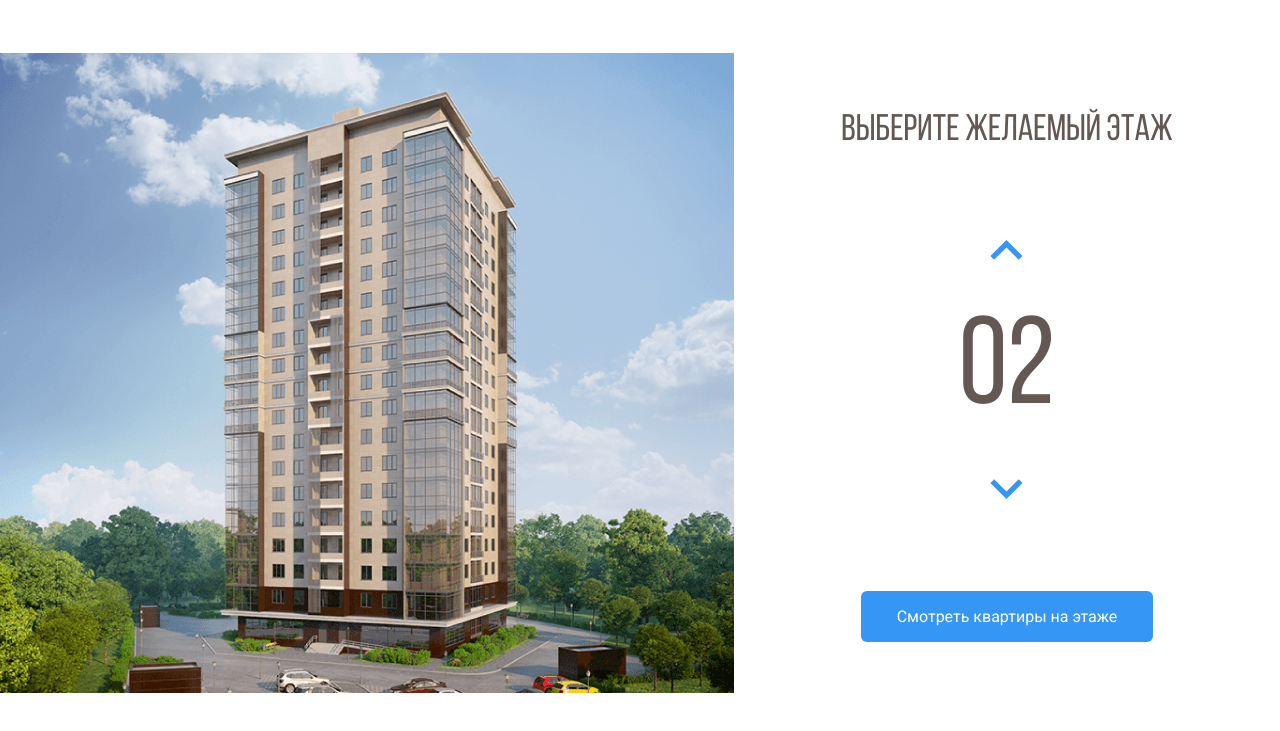
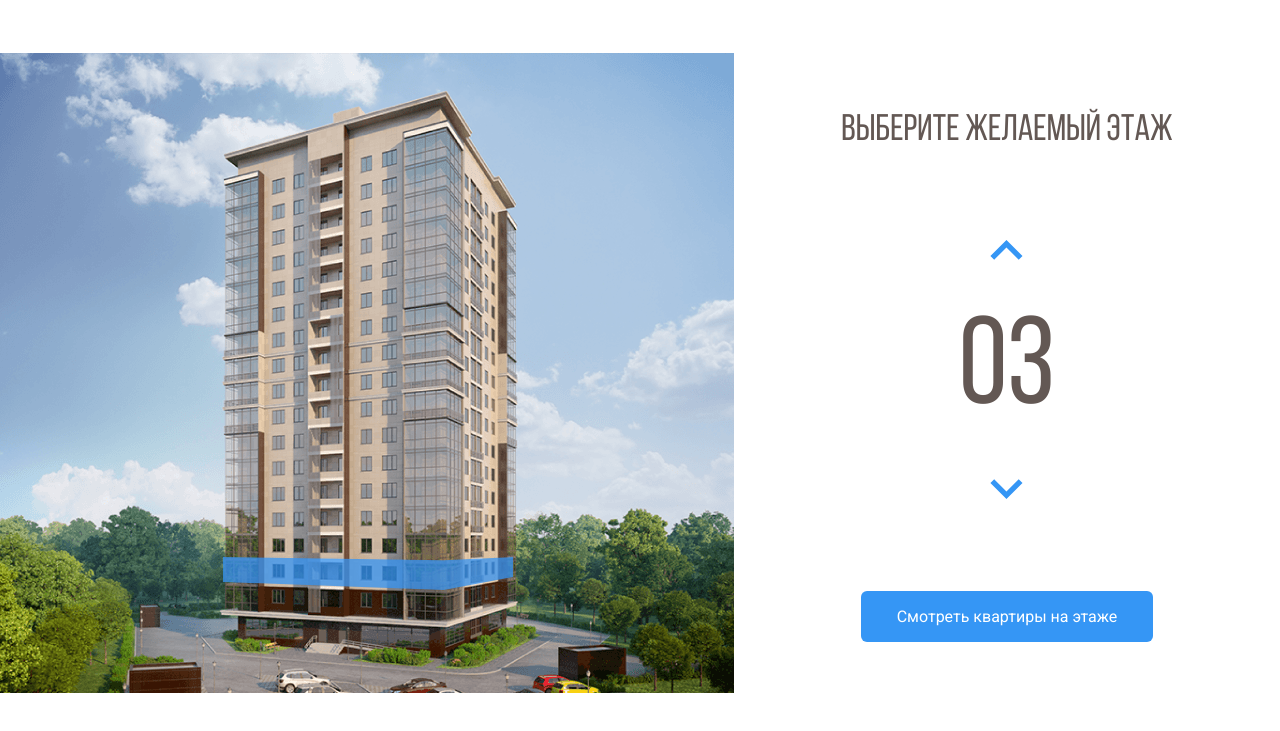
Before and after one commit to mkachalko/Melody, a plain HTML site: page index.html in a window 1280 px wide. Both pictures are taken after a click on the button 1006 px from the left and 321 px from the top of the page. Shown: the part 69-800 px from the top of the page. Drawn offline with nearby package versions, Linux system fonts and the light colour scheme.

Commit message:
Added JavaScript file

```diff
--- a/css/style.css
+++ b/css/style.css
@@ -79,6 +79,9 @@ body {
 .home-image path:hover {
 	opacity: 1;
 }
+path.current-floor {
+	opacity: 1;
+}
 .counter-group {
 	display: flex;
 	flex-direction: column;
--- a/index.html
+++ b/index.html
@@ -53,23 +53,23 @@
                  </pattern>
                <image id="image0" width="740" height="640" xlink:href="img/home.png">
            </defs>
-           <path d="M222 530L442.8 538L512 524.3V546L443.5 565.7L222 554.7V530Z" fill="#3595F6" fill-opacity="0.75"/>
-           <path d="M223 529V504L443.3 507.3L513 504V524L443.7 537L223 529Z" fill="#3595F6" fill-opacity="0.75"/>
-           <path d="M223 503V478H444H513V501L445 508L223 503Z" fill="#3595F6" fill-opacity="0.75"/>
-           <path d="M223 479V454L444.3 450.3L512 457V479H444" fill="#3595F6" fill-opacity="0.75"/>
-           <path d="M223 453V427L444.5 423.7L513 434.7V456L444 449.3L223 453Z" fill="#3595F6" fill-opacity="0.75"/>
-           <path d="M222 426V402.3L443 390L514 413V434.3L443 422L222 426Z" fill="#3595F6" fill-opacity="0.75"/>
-           <path d="M222 404V379L444.2 362.7L514 391.3V412L443.7 390.3L222 404Z" fill="#3595F6" fill-opacity="0.75"/>
-           <path d="M222 379V354L444.5 333.7L514 370.3V391L442 362.3L222 379Z" fill="#3595F6" fill-opacity="0.75"/>
-           <path d="M222 353V329L445 304.3L514 348.3V370L444.7 332L222 353Z" fill="#3595F6" fill-opacity="0.75"/>
-           <path d="M222 328V304L444.5 275.3L514 326.3V347L443.7 304.7L222 328Z" fill="#3595F6" fill-opacity="0.75"/>
-           <path d="M221 304V280L443.3 247L514 306.3V326L444 275.3L221 304Z" fill="#3595F6" fill-opacity="0.75"/>
-           <path d="M222 279V255L443.2 220L513 284V305L444.3 246.7L222 279Z" fill="#3595F6" fill-opacity="0.75"/>
-           <path d="M222 255V230L444.3 192L513 262.3V283L444 219L222 255Z" fill="#3595F6" fill-opacity="0.75"/>
-           <path d="M222 229V204L442.8 160.3L513 239.3V262L444 188.7L222 229Z" fill="#3595F6" fill-opacity="0.75"/>
-           <path d="M223 205V180L443 132L513 217V240L442.3 160.7L223 205Z" fill="#3595F6" fill-opacity="0.75"/>
-           <path d="M222 180V155L441.8 103L513 195.3V218L443.3 131.7L222 180Z" fill="#3595F6" fill-opacity="0.75"/>
-           <path d="M222 155V129L444 72.3L513 174V195L443.7 103.3L222 155Z" fill="#3595F6" fill-opacity="0.75"/>
+           <path data-floor="02" d="M222 530L442.8 538L512 524.3V546L443.5 565.7L222 554.7V530Z" fill="#3595F6" fill-opacity="0.75"/>
+           <path data-floor="03" d="M223 529V504L443.3 507.3L513 504V524L443.7 537L223 529Z" fill="#3595F6" fill-opacity="0.75"/>
+           <path data-floor="04" d="M223 503V478H444H513V501L445 508L223 503Z" fill="#3595F6" fill-opacity="0.75"/>
+           <path data-floor="05" d="M223 479V454L444.3 450.3L512 457V479H444" fill="#3595F6" fill-opacity="0.75"/>
+           <path data-floor="06" d="M223 453V427L444.5 423.7L513 434.7V456L444 449.3L223 453Z" fill="#3595F6" fill-opacity="0.75"/>
+           <path data-floor="07" d="M222 426V402.3L443 390L514 413V434.3L443 422L222 426Z" fill="#3595F6" fill-opacity="0.75"/>
+           <path data-floor="08" d="M222 404V379L444.2 362.7L514 391.3V412L443.7 390.3L222 404Z" fill="#3595F6" fill-opacity="0.75"/>
+           <path data-floor="09" d="M222 379V354L444.5 333.7L514 370.3V391L442 362.3L222 379Z" fill="#3595F6" fill-opacity="0.75"/>
+           <path data-floor="10" d="M222 353V329L445 304.3L514 348.3V370L444.7 332L222 353Z" fill="#3595F6" fill-opacity="0.75"/>
+           <path data-floor="11" d="M222 328V304L444.5 275.3L514 326.3V347L443.7 304.7L222 328Z" fill="#3595F6" fill-opacity="0.75"/>
+           <path data-floor="12" d="M221 304V280L443.3 247L514 306.3V326L444 275.3L221 304Z" fill="#3595F6" fill-opacity="0.75"/>
+           <path data-floor="13" d="M222 279V255L443.2 220L513 284V305L444.3 246.7L222 279Z" fill="#3595F6" fill-opacity="0.75"/>
+           <path data-floor="14" d="M222 255V230L444.3 192L513 262.3V283L444 219L222 255Z" fill="#3595F6" fill-opacity="0.75"/>
+           <path data-floor="15" d="M222 229V204L442.8 160.3L513 239.3V262L444 188.7L222 229Z" fill="#3595F6" fill-opacity="0.75"/>
+           <path data-floor="16" d="M223 205V180L443 132L513 217V240L442.3 160.7L223 205Z" fill="#3595F6" fill-opacity="0.75"/>
+           <path data-floor="17" d="M222 180V155L441.8 103L513 195.3V218L443.3 131.7L222 180Z" fill="#3595F6" fill-opacity="0.75"/>
+           <path data-floor="18" d="M222 155V129L444 72.3L513 174V195L443.7 103.3L222 155Z" fill="#3595F6" fill-opacity="0.75"/>
 
           </svg>
 		</div>
@@ -90,5 +90,8 @@
 		<!-- /.main-info -->
 
 	</main>
+	<script src="https://code.jquery.com/jquery-3.6.0.min.js" integrity="sha256-/xUj+3OJU5yExlq6GSYGSHk7tPXikynS7ogEvDej/m4=" crossorigin="anonymous">
+	</script>
+	<script src="js/main.js"></script>
 </body>
 </html>
--- /dev/null
+++ b/js/main.js
@@ -0,0 +1,37 @@
+$(document).ready(function () {
+	//блок переменных. Вводим переменные для использования в коде
+	var currentFloor = 2;  //значение этажа
+	var floorPath = $(".home-image path")  //блок этажа в SVG
+	var counterUp = $(".counter-up")  //кнопка вверх
+	var counterDown = $(".counter-down")  //кнопка вниз
+
+    //задаем, что при наведении мышью на блок этажа выполняется сдедующая функция
+	floorPath.on("mouseover", function() {
+		floorPath.removeClass("current-floor");   //очищаем класс, чтобы пропала подсветка с ранее выбранных этажей
+		currentFloor = $(this).attr('data-floor');  //меняем значение этажа на текущее по атрибуту
+		$(".counter").text(currentFloor);  //выводим значение текущего этажа на счетчик
+	})
+
+    //задаем функцию при клике на кнопку вверх
+	counterUp.on("click", function(){
+		if (currentFloor < 18) {  //если значение этажа меньше 18, то
+			currentFloor++;  //прибавляем 1
+		    usCurrentFloor = currentFloor.toLocaleString('en-Us', {minimumIntegerDigits:2, useGroupping: false})  //преобразуем переменную в двухзначное число
+		    $(".counter").text(usCurrentFloor); // выводим на счетчик значение этажа
+		    floorPath.removeClass("current-floor");  //очищаем класс, чтобы пропала подсветка с ранее выбранных этажей
+		    $(`[data-floor=${usCurrentFloor}]`).toggleClass("current-floor"); //присваеваем класс текущему этажу, при этом задаем в css файле прозрачность 1, т.е. подсвечиваем только текущий этаж
+		}
+	})
+    //задаем функцию при клике на кнопку вниз аналогично кнопке вверх
+	counterDown.on("click", function(){
+		if (currentFloor > 2) {
+			currentFloor--;
+		    usCurrentFloor = currentFloor.toLocaleString('en-Us', {minimumIntegerDigits:2, useGroupping: false})
+		    $(".counter").text(usCurrentFloor);
+		    floorPath.removeClass("current-floor");
+		    $(`[data-floor=${usCurrentFloor}]`).toggleClass("current-floor");
+
+		}
+	})
+
+});
```
